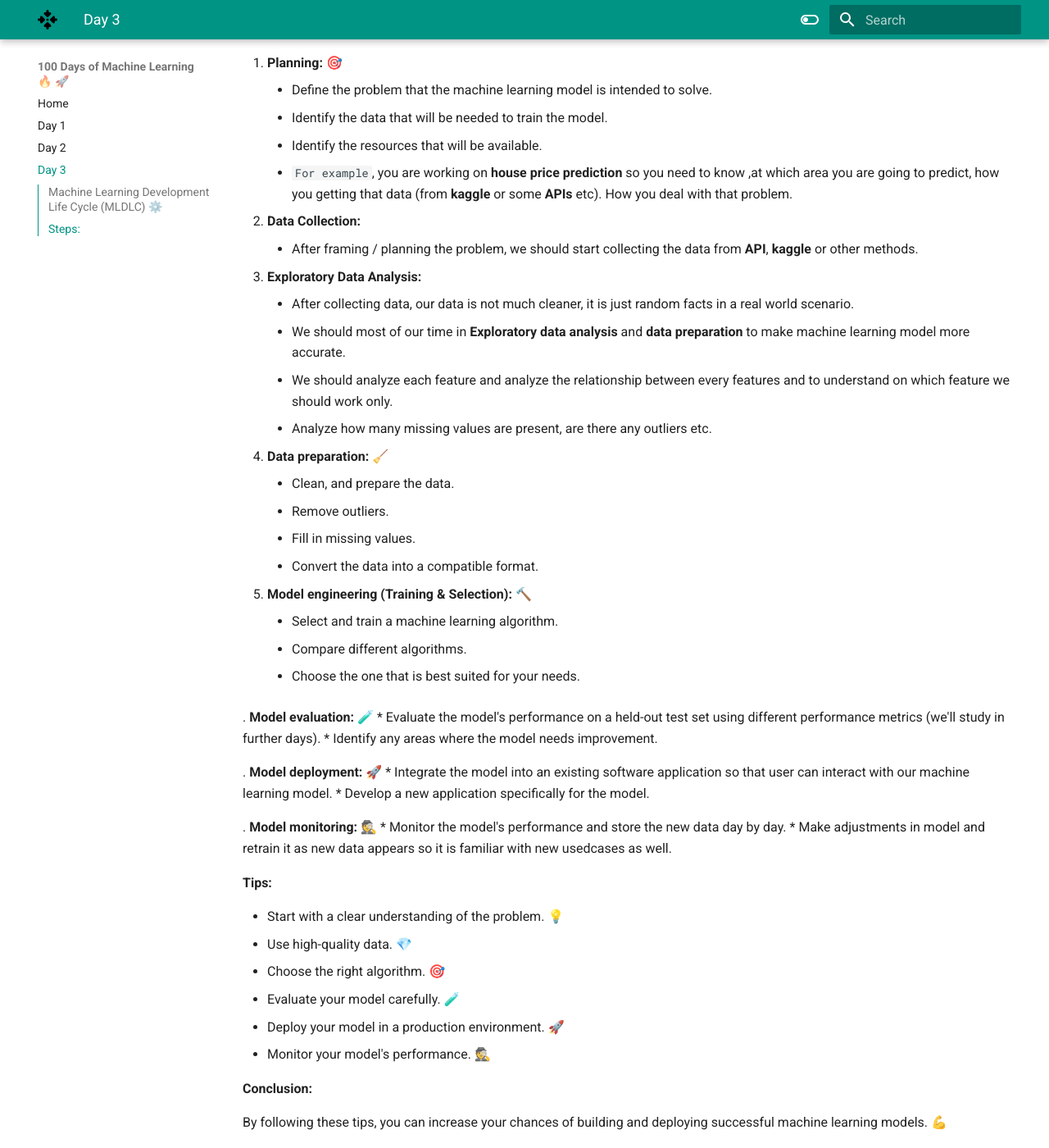
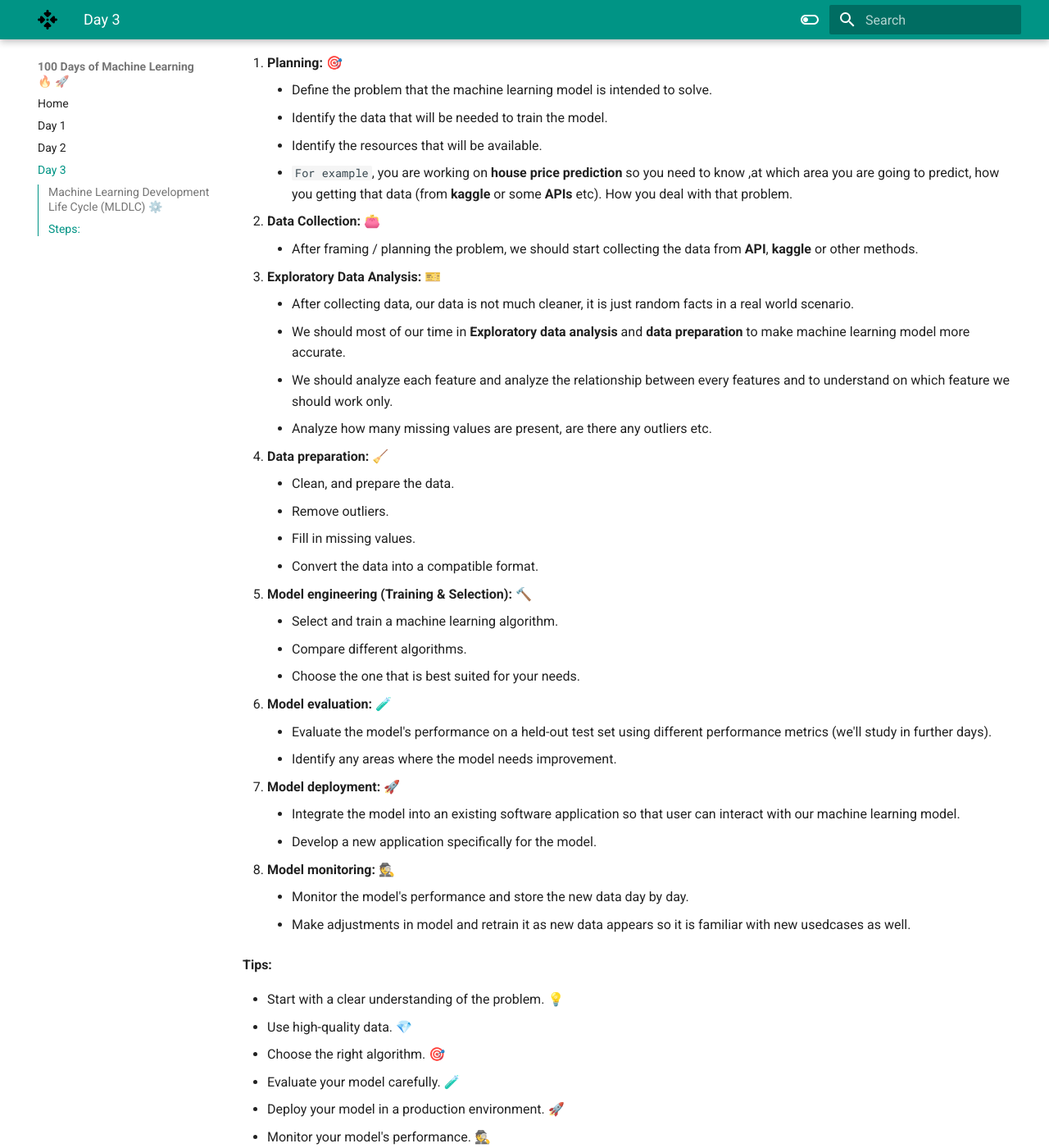
Before and after one commit to Hg03/100-Days-Of-Machine-Learning, an MkDocs documentation site: the page built from docs/Day 3.md, in a window 1280 px wide and 1400 px high, scrolled down 317 px. Shown: the whole window at 82% size. Built offline with MkDocs 1.6.1 and Material for MkDocs 9.7.7, drawn with Linux system fonts in a browser that asks for light colours.

Commit message:
day3 updated

```diff
--- a/docs/Day 3.md
+++ b/docs/Day 3.md
@@ -11,10 +11,10 @@
     * Identify the resources that will be available.
     * `For example`, you are working on **house price prediction** so you need to know ,at which area you are going to predict, how you getting that data (from **kaggle** or some **APIs** etc). How you deal with that problem.
 
-2. **Data Collection:**
+2. **Data Collection:** 👛
     * After framing / planning the problem, we should start collecting the data from **API**, **kaggle** or other methods.
 
-3. **Exploratory Data Analysis:**
+3. **Exploratory Data Analysis:** 🎫
     * After collecting data, our data is not much cleaner, it is just random facts in a real world scenario.
     * We should most of our time in **Exploratory data analysis** and **data preparation** to make machine learning model more accurate.
     * We should analyze each feature and analyze the relationship between every features and to understand on which feature we should work only.
```
Also changed, not shown: other parts of docs/Day 3.md (+3 -3 lines).
